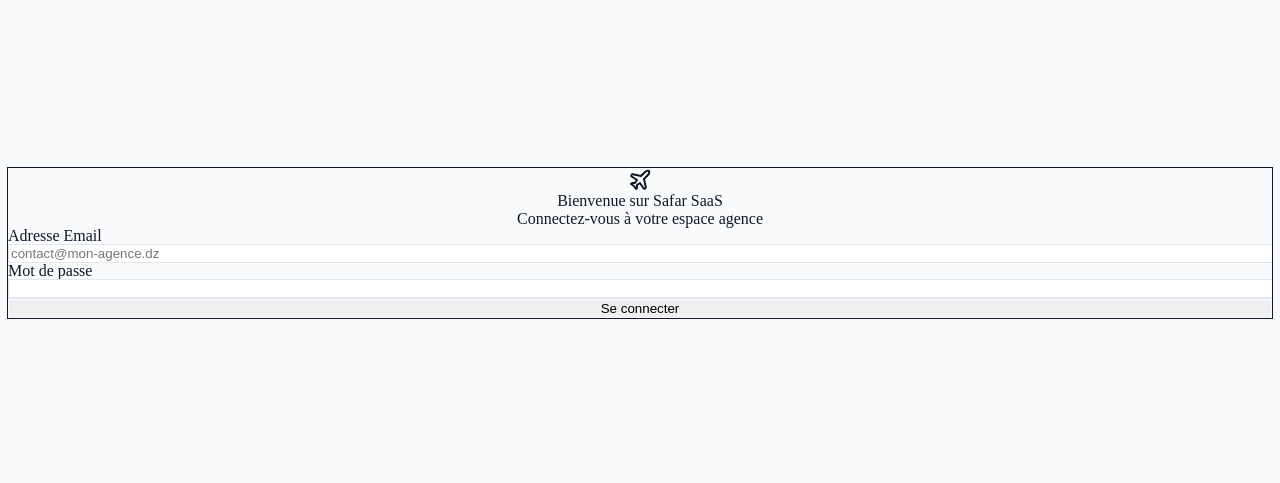
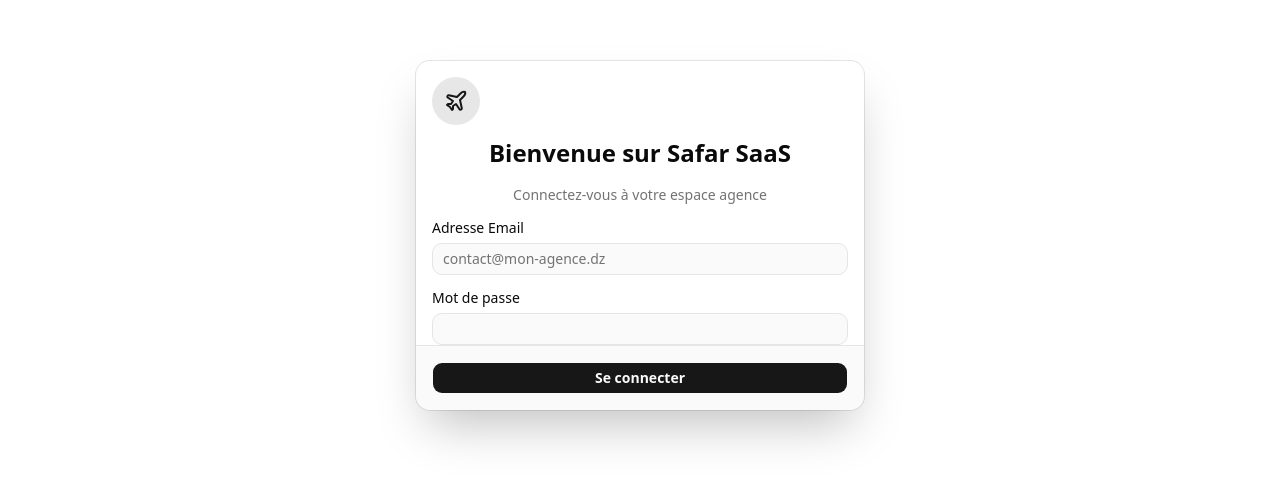
Before and after one commit to ageence/safar-saas, a Next.js app: page /login in a window 1280 px wide. Shown: the part 165-648 px from the top of the page. Built offline with nearby package versions, Linux system fonts and the light colour scheme.

Commit message:
Refonte WOW - Design Agence Internationale

```diff
--- a/app/globals.css
+++ b/app/globals.css
@@ -1,150 +1,194 @@
+@import "tailwindcss";
+@import "tw-animate-css";
+@import "shadcn/tailwind.css";
+
+@custom-variant dark (&:is(.dark *));
+
+@theme {
+  --color-background: hsl(var(--background));
+  --color-foreground: hsl(var(--foreground));
+  --color-card: hsl(var(--card));
+  --color-card-foreground: hsl(var(--card-foreground));
+  --color-popover: hsl(var(--popover));
+  --color-popover-foreground: hsl(var(--popover-foreground));
+  --color-primary: hsl(var(--primary));
+  --color-primary-foreground: hsl(var(--primary-foreground));
+  --color-secondary: hsl(var(--secondary));
+  --color-secondary-foreground: hsl(var(--secondary-foreground));
+  --color-muted: hsl(var(--muted));
+  --color-muted-foreground: hsl(var(--muted-foreground));
+  --color-accent: hsl(var(--accent));
+  --color-accent-foreground: hsl(var(--accent-foreground));
+  --color-destructive: hsl(var(--destructive));
+  --color-destructive-foreground: hsl(var(--destructive-foreground));
+  --color-border: hsl(var(--border));
+  --color-input: hsl(var(--input));
+  --color-ring: hsl(var(--ring));
+  --radius-sm: calc(var(--radius) - 4px);
+  --radius-md: calc(var(--radius) - 2px);
+  --radius-lg: var(--radius);
+}
+
 @tailwind base;
 @tailwind components;
-@tailwind utilities;
+@utilities;
 
 @layer base {
   :root {
-    /* Couleurs de fond et texte principal */
     --background: 210 40% 98%;
     --foreground: 222 47% 11%;
-
-    /* Cartes (Cards) */
     --card: 0 0% 100%;
     --card-foreground: 222 47% 11%;
-
-    /* Menus déroulants et modales (Shadcn Popover / Dialog) */
     --popover: 0 0% 100%;
     --popover-foreground: 222 47% 11%;
-
-    /* Couleur Primaire (Océan) */
-    --primary: 199 89% 48%;
-    --primary-foreground: 255 255% 255%;
-
-    /* Couleur Secondaire (Sable/Soleil) */
-    --secondary: 15 85% 60%;
-    --secondary-foreground: 255 255% 255%;
-
-    /* Couleurs atténuées (Muted) */
-    --muted: 210 40% 96%;
+    --primary: 199 89% 48%; /* Ocean Blue */
+    --primary-foreground: 210 40% 98%;
+    --secondary: 15 85% 60%; /* Coral / Sun */
+    --secondary-foreground: 210 40% 98%;
+    --muted: 214 32% 91%;
     --muted-foreground: 215 16% 47%;
-
-    /* Couleur d'accentuation (Survols, clics) */
-    --accent: 45 93% 55%;
-    --accent-foreground: 222 47% 11%;
-
-    /* Actions destructives (Erreurs, suppression) */
+    --accent: 260 80% 65%; /* Purple touch */
+    --accent-foreground: 210 40% 98%;
     --destructive: 345 80% 55%;
-    --destructive-foreground: 255 255% 255%;
-
-    /* Bordures et Formulaires (Inputs) */
+    --destructive-foreground: 210 40% 98%;
     --border: 214 32% 91%;
     --input: 214 32% 91%;
     --ring: 199 89% 48%;
-
-    /* Rayon des angles (très arrondi pour le style premium) */
-    --radius: 1.5rem;
-
-    /* Variables pour les Graphiques (Recharts) */
-    --chart-1: 199 89% 48%; /* Cyan/Bleu */
-    --chart-2: 15 85% 60%;  /* Orange/Rose */
-    --chart-3: 45 93% 55%;  /* Jaune */
-    --chart-4: 280 65% 60%; /* Violet */
-    --chart-5: 160 60% 45%; /* Vert */
-  }
-
-  .dark {
-    --background: 230 40% 10%;
-    --foreground: 210 40% 98%;
-    --card: 230 40% 12%;
-    --card-foreground: 210 40% 98%;
-    --popover: 230 40% 12%;
-    --popover-foreground: 210 40% 98%;
-    --primary: 190 90% 45%;
-    --primary-foreground: 0 0% 100%;
-    --secondary: 15 85% 60%;
-    --secondary-foreground: 0 0% 100%;
-    --muted: 230 30% 20%;
-    --muted-foreground: 215 20% 70%;
-    --accent: 45 93% 55%;
-    --accent-foreground: 230 40% 10%;
-    --destructive: 345 80% 55%;
-    --destructive-foreground: 0 0% 100%;
-    --border: 230 30% 25%;
-    --input: 230 30% 25%;
-    --ring: 190 90% 45%;
-
-    --chart-1: 190 90% 45%;
-    --chart-2: 15 85% 60%;
-    --chart-3: 45 93% 55%;
-    --chart-4: 280 65% 60%;
-    --chart-5: 160 60% 45%;
+    --radius: 1.25rem;
   }
 }
 
 @layer base {
-  * {
-    border-color: hsl(var(--border));
-  }
+  * { @apply border-border; }
+
+  /* Fond global : Léger dégradé ciel/sable très subtil */
   body {
-    background-color: hsl(var(--background));
-    color: hsl(var(--foreground));
-    -webkit-font-smoothing: antialiased;
-    -moz-osx-font-smoothing: grayscale;
+    @apply text-foreground min-h-screen;
+    background: radial-gradient(circle at top left, #e0f2fe 0%, #f8fafc 50%, #fff7ed 100%);
   }
 }
 
-/* =========================================
-   STYLE PREMIUM (WOW EFFECT) SANS ERREURS
-   ========================================= */
-
-/* Effet Verre Trempé (Glassmorphism) pour tes tableaux et cartes */
+/* --- CLASSES UI PREMIUM POUR LE VOYAGE --- */
 .glass-panel {
-  background-color: rgba(255, 255, 255, 0.6);
-  backdrop-filter: blur(24px);
-  -webkit-backdrop-filter: blur(24px);
-  border: 1px solid rgba(255, 255, 255, 0.8);
-  box-shadow: 0 8px 30px rgba(0, 0, 0, 0.04);
-  border-radius: 1.5rem;
+  @apply bg-white/70 backdrop-blur-xl border border-white shadow-xl;
 }
 
-.glass-panel-solid {
-  background-color: #ffffff;
-  border: 1px solid #f1f5f9;
-  box-shadow: 0 8px 30px rgba(0, 0, 0, 0.04);
-  border-radius: 1.5rem;
+.hover-lift {
+  @apply transition-all duration-300 ease-out hover:-translate-y-1 hover:shadow-2xl hover:shadow-primary/20;
 }
 
-/* Effet de lévitation vibrante au survol */
-.hover-lift {
-  transition: all 0.5s cubic-bezier(0, 0, 0.2, 1);
-}
-.hover-lift:hover {
-  transform: translateY(-8px);
-  box-shadow: 0 20px 40px rgba(6, 182, 212, 0.15);
+.text-gradient {
+  @apply bg-clip-text text-transparent bg-gradient-to-r from-cyan-500 via-blue-600 to-violet-500;
 }
 
-/* Dégradé de texte (utilisé sur tes titres) */
-.text-gradient {
-  background-image: linear-gradient(to right, #0891b2, #2563eb, #4f46e5);
-  -webkit-background-clip: text;
-  background-clip: text;
-  color: transparent;
+@theme inline {
+  --font-heading: var(--font-sans);
+  --font-sans: var(--font-sans);
+  --color-sidebar-ring: var(--sidebar-ring);
+  --color-sidebar-border: var(--sidebar-border);
+  --color-sidebar-accent-foreground: var(--sidebar-accent-foreground);
+  --color-sidebar-accent: var(--sidebar-accent);
+  --color-sidebar-primary-foreground: var(--sidebar-primary-foreground);
+  --color-sidebar-primary: var(--sidebar-primary);
+  --color-sidebar-foreground: var(--sidebar-foreground);
+  --color-sidebar: var(--sidebar);
+  --color-chart-5: var(--chart-5);
+  --color-chart-4: var(--chart-4);
+  --color-chart-3: var(--chart-3);
+  --color-chart-2: var(--chart-2);
+  --color-chart-1: var(--chart-1);
+  --color-ring: var(--ring);
+  --color-input: var(--input);
+  --color-border: var(--border);
+  --color-destructive: var(--destructive);
+  --color-accent-foreground: var(--accent-foreground);
+  --color-accent: var(--accent);
+  --color-muted-foreground: var(--muted-foreground);
+  --color-muted: var(--muted);
+  --color-secondary-foreground: var(--secondary-foreground);
+  --color-secondary: var(--secondary);
+  --color-primary-foreground: var(--primary-foreground);
+  --color-primary: var(--primary);
+  --color-popover-foreground: var(--popover-foreground);
+  --color-popover: var(--popover);
+  --color-card-foreground: var(--card-foreground);
+  --color-card: var(--card);
+  --color-foreground: var(--foreground);
+  --color-background: var(--background);
+  --radius-sm: calc(var(--radius) * 0.6);
+  --radius-md: calc(var(--radius) * 0.8);
+  --radius-lg: var(--radius);
+  --radius-xl: calc(var(--radius) * 1.4);
+  --radius-2xl: calc(var(--radius) * 1.8);
+  --radius-3xl: calc(var(--radius) * 2.2);
+  --radius-4xl: calc(var(--radius) * 2.6);
 }
 
-/* =========================================
-   BARRE DE DÉFILEMENT INVISIBLE / STYLE MAC
-   ========================================= */
-::-webkit-scrollbar {
-  width: 6px;
-  height: 6px;
+:root {
+  --background: oklch(1 0 0);
+  --foreground: oklch(0.145 0 0);
+  --card: oklch(1 0 0);
+  --card-foreground: oklch(0.145 0 0);
+  --popover: oklch(1 0 0);
+  --popover-foreground: oklch(0.145 0 0);
+  --primary: oklch(0.205 0 0);
+  --primary-foreground: oklch(0.985 0 0);
+  --secondary: oklch(0.97 0 0);
+  --secondary-foreground: oklch(0.205 0 0);
+  --muted: oklch(0.97 0 0);
+  --muted-foreground: oklch(0.556 0 0);
+  --accent: oklch(0.97 0 0);
+  --accent-foreground: oklch(0.205 0 0);
+  --destructive: oklch(0.577 0.245 27.325);
+  --border: oklch(0.922 0 0);
+  --input: oklch(0.922 0 0);
+  --ring: oklch(0.708 0 0);
+  --chart-1: oklch(0.87 0 0);
+  --chart-2: oklch(0.556 0 0);
+  --chart-3: oklch(0.439 0 0);
+  --chart-4: oklch(0.371 0 0);
+  --chart-5: oklch(0.269 0 0);
+  --radius: 0.625rem;
+  --sidebar: oklch(0.985 0 0);
+  --sidebar-foreground: oklch(0.145 0 0);
+  --sidebar-primary: oklch(0.205 0 0);
+  --sidebar-primary-foreground: oklch(0.985 0 0);
+  --sidebar-accent: oklch(0.97 0 0);
+  --sidebar-accent-foreground: oklch(0.205 0 0);
+  --sidebar-border: oklch(0.922 0 0);
+  --sidebar-ring: oklch(0.708 0 0);
 }
-::-webkit-scrollbar-track {
-  background: transparent;
+
+.dark {
+  --background: oklch(0.145 0 0);
+  --foreground: oklch(0.985 0 0);
+  --card: oklch(0.205 0 0);
+  --card-foreground: oklch(0.985 0 0);
+  --popover: oklch(0.205 0 0);
+  --popover-foreground: oklch(0.985 0 0);
+  --primary: oklch(0.922 0 0);
+  --primary-foreground: oklch(0.205 0 0);
+  --secondary: oklch(0.269 0 0);
+  --secondary-foreground: oklch(0.985 0 0);
+  --muted: oklch(0.269 0 0);
+  --muted-foreground: oklch(0.708 0 0);
+  --accent: oklch(0.269 0 0);
+  --accent-foreground: oklch(0.985 0 0);
+  --destructive: oklch(0.704 0.191 22.216);
+  --border: oklch(1 0 0 / 10%);
+  --input: oklch(1 0 0 / 15%);
+  --ring: oklch(0.556 0 0);
+  --chart-1: oklch(0.87 0 0);
+  --chart-2: oklch(0.556 0 0);
+  --chart-3: oklch(0.439 0 0);
+  --chart-4: oklch(0.371 0 0);
+  --chart-5: oklch(0.269 0 0);
+  --sidebar: oklch(0.205 0 0);
+  --sidebar-foreground: oklch(0.985 0 0);
+  --sidebar-primary: oklch(0.488 0.243 264.376);
+  --sidebar-primary-foreground: oklch(0.985 0 0);
+  --sidebar-accent: oklch(0.269 0 0);
+  --sidebar-accent-foreground: oklch(0.985 0 0);
+  --sidebar-border: oklch(1 0 0 / 10%);
+  --sidebar-ring: oklch(0.556 0 0);
 }
-::-webkit-scrollbar-thumb {
-  background: #cbd5e1;
-  border-radius: 10px;
-}
-::-webkit-scrollbar-thumb:hover {
-  background: #94a3b8;
-}
```
